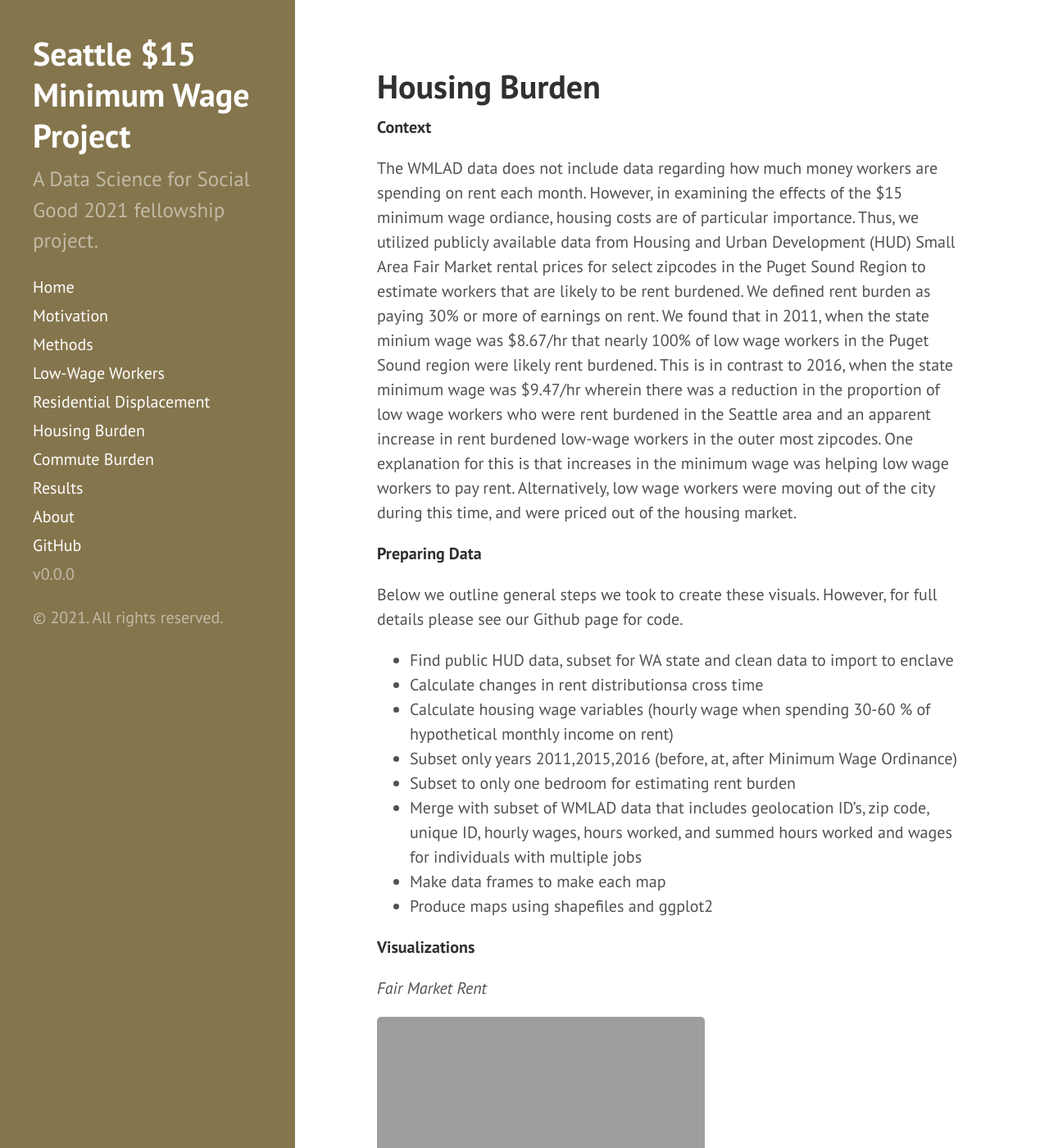
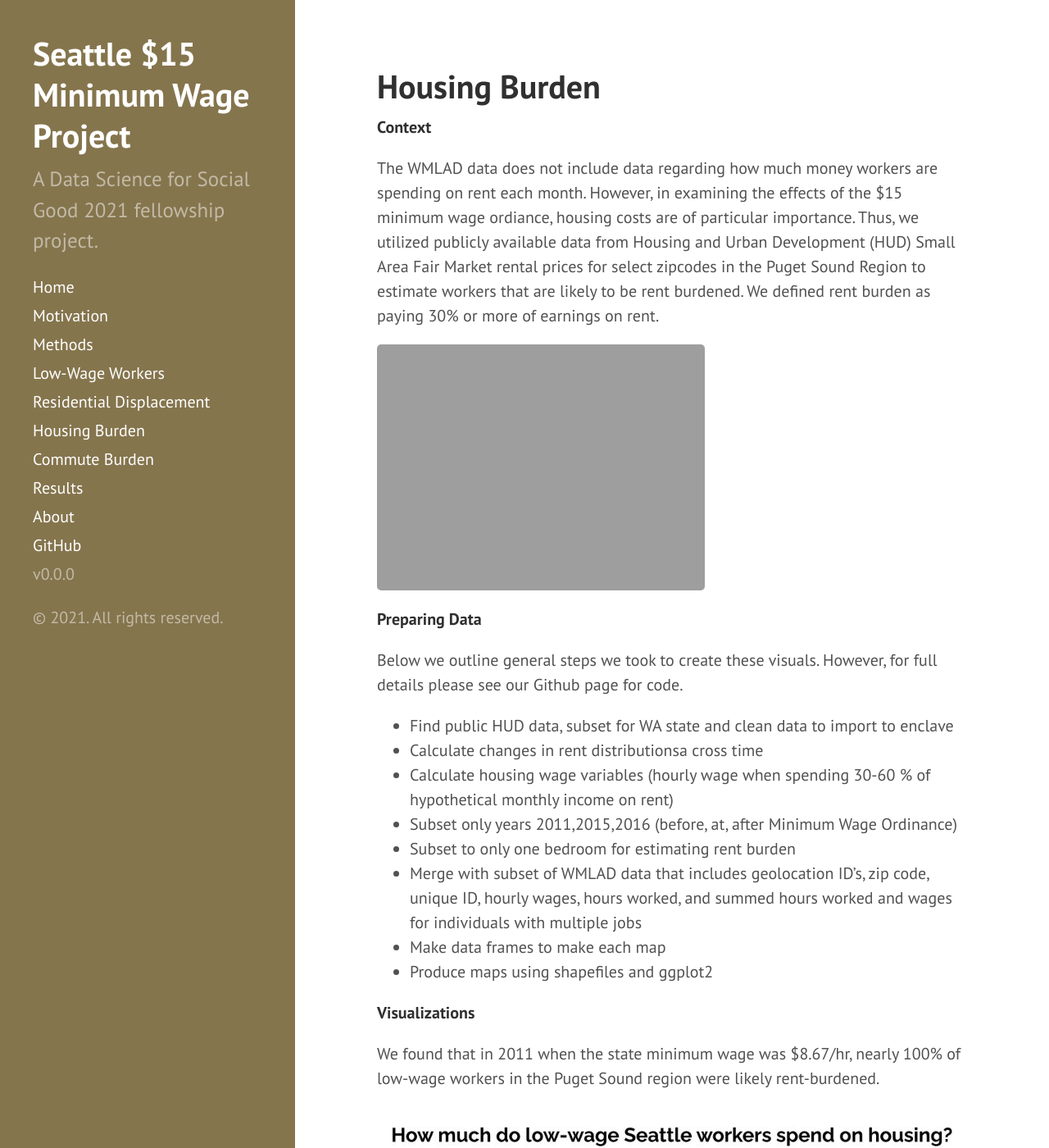
Before and after one commit to uwescience/MinWA, a Jekyll site: the page built from Housing Burden.md, in a window 1280 px wide and 1400 px high. Shown: the whole window at 82% size. Built offline with Jekyll 4.4.1, drawn with Linux system fonts in a browser that asks for light colours; some of the changed text lies outside the part shown.

Commit message:
made edits to housing burden section

```diff
--- a/Housing Burden.md
+++ b/Housing Burden.md
@@ -4,7 +4,11 @@
 ---
 **Context**
 
-The WMLAD data does not include data regarding how much money workers are spending on rent each month. However, in examining the effects of the $15 minimum wage ordiance, housing costs are of particular importance. Thus, we utilized publicly available data from Housing and Urban Development (HUD) Small Area Fair Market rental prices for select zipcodes in the Puget Sound Region to estimate workers that are likely to be rent burdened. We defined rent burden as paying 30% or more of earnings on rent. We found that in 2011, when the state minium wage was $8.67/hr that nearly 100% of low wage workers in the Puget Sound region were likely rent burdened. This is in contrast to 2016, when the state minimum wage was $9.47/hr wherein there was a reduction in the proportion of low wage workers who were rent burdened in the Seattle area and an apparent increase in rent burdened low-wage workers in the outer most zipcodes. One explanation for this is that increases in the minimum wage was helping low wage workers to pay rent. Alternatively, low wage workers were moving out of the city during this time, and were priced out of the housing market.
+The WMLAD data does not include data regarding how much money workers are spending on rent each month. However, in examining the effects of the \$15 minimum wage ordiance, housing costs are of particular importance. Thus, we utilized publicly available data from Housing and Urban Development (HUD) Small Area Fair Market rental prices for select zipcodes in the Puget Sound Region to estimate workers that are likely to be rent burdened. We defined rent burden as paying 30% or more of earnings on rent.
+
+
+
+<img src="{{ site.url }}{{ site.baseurl }}/assets/img/hud_gif.gif">
 
 **Preparing Data**
 
@@ -21,18 +25,10 @@
 
 **Visualizations**
 
-*Fair Market Rent*
-
-<img src="{{ site.url }}{{ site.baseurl }}/assets/img/hud_gif.gif">
-
-
-The web application below allows users to explore different regions across Washington State from 2011-2017 to identify fair market rent. Users can also click on the data tab and type in a zip code to explore fair market rents.
-
-<iframe height="700" width="100%" frameborder="no" src="https://jlfoster116.shinyapps.io/FMR_2011_17/"> </iframe>
-
-The following visuals demonstrate the proportion of low wage workers in the Puget Sound Region who were rent burdened in 2011 and 2016
+We found that in 2011 when the state minimum wage was \$8.67/hr, nearly 100% of low-wage workers in the Puget Sound region were likely rent-burdened.
 
 <img src="{{ site.url }}{{ site.baseurl }}/assets/img/Final Presentation_Outline.jpg">
 
+Conversely, in 2016, when the state minimum wage was $9.47/hr, there was a reduction in the proportion of low-wage workers who were rent burdened in the Seattle area and an apparent increase in rent-burdened low-wage workers in the outermost zipcodes. One explanation for this is that increases in the minimum wage were helping low-wage workers to pay rent. Alternatively, low-wage workers were moving out of the city during this time and were priced out of the housing market.
 
 <img src="{{ site.url }}{{ site.baseurl }}/assets/img/Final Presentation_Outline (1).jpg">
```
